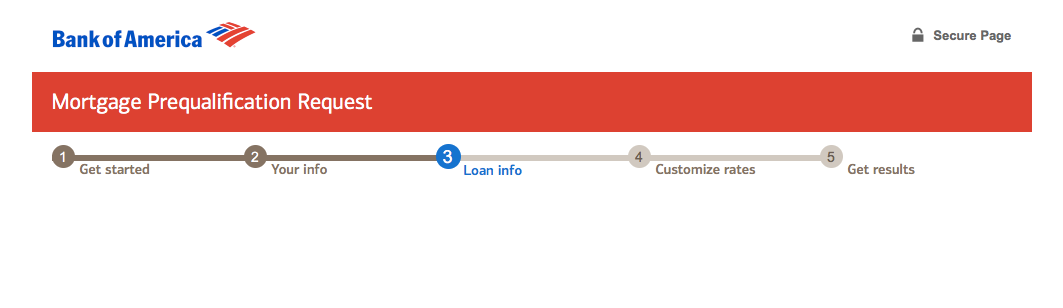
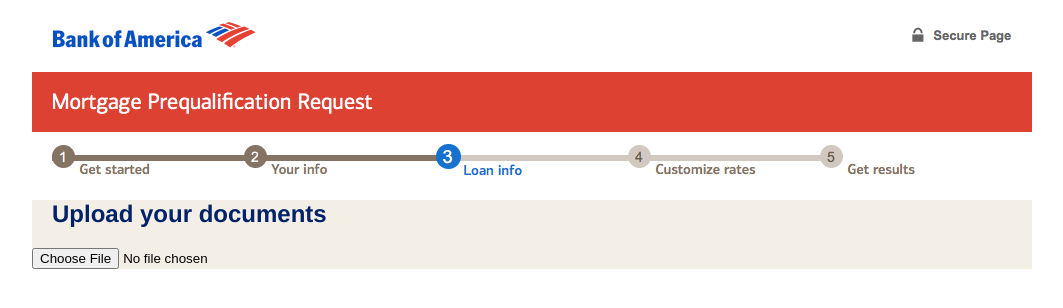
Before and after one commit to PhilMayer/Bank-of-America-demo-loan-app, a React (Create React App) app: page / in a window 1280 px wide. Shown: the top 308 px of the page, without its empty margins (108-1171 px from the left). Built offline with nearby package versions, Linux system fonts and the light colour scheme.

Commit message:
Implement upload button

```diff
--- a/package.json
+++ b/package.json
@@ -3,6 +3,7 @@
   "version": "0.1.0",
   "private": true,
   "dependencies": {
+    "jquery": "^3.2.1",
     "react": "^15.5.4",
     "react-dom": "^15.5.4"
   },
--- a/src/App.css
+++ b/src/App.css
@@ -1,5 +1,6 @@
 .App {
   text-align: center;
+  font-family: "Helvetica Neue";
 }
 
 .App-logo {
@@ -12,9 +13,18 @@
   color: white;
 }
 
-.App-intro {
-  font-size: large;
+.App-body {
+  margin: 50px auto;
+  width: 1000px;
+  background: #f3efe7;
+  text-align: left;
 }
+
+.App h2 {
+  margin-left: 20px;
+  color: #012169;
+}
+
 
 @keyframes App-logo-spin {
   from { transform: rotate(0deg); }
--- a/src/App.js
+++ b/src/App.js
@@ -1,13 +1,50 @@
 import React, { Component } from 'react';
 import ProgressBar from './progress-bar.png';
 import './App.css';
+import $ from 'jquery';
 
 class App extends Component {
+
+  sendFileToBox () {
+    const file = document.getElementById("myFile")
+    console.log(file.value)
+
+    var form = new FormData();
+
+    // JS file-like object
+    var toUpload = new Blob([file.value], { type: 'pdf'});
+
+    // Add the file to the form
+    form.append('file', toUpload);
+
+    // Add the destination folder for the upload to the form
+    form.append('parent_id', '0');
+
+    $.ajax({
+      url: "https://upload.box.com/api/2.0/files/content",
+      headers: {Authorization: "Bearer VOe8RW3t78uwnsOIBjBX9nWySbDU3aFA"},
+      type: 'POST',
+      processData: false,
+      contentType: false,
+      data: form
+    }).then(() => console.log("success"))
+  }
+
   render() {
     return (
       <div className="App">
         <div className="App-header">
           <img src={ProgressBar} alt="progress bar" />
+        </div>
+
+        <div className="App-body">
+          <h2>Upload your documents</h2>
+
+          <input
+            onChange={() => this.sendFileToBox()}
+            type="file"
+            id="myFile"
+            />
         </div>
       </div>
     );
```
